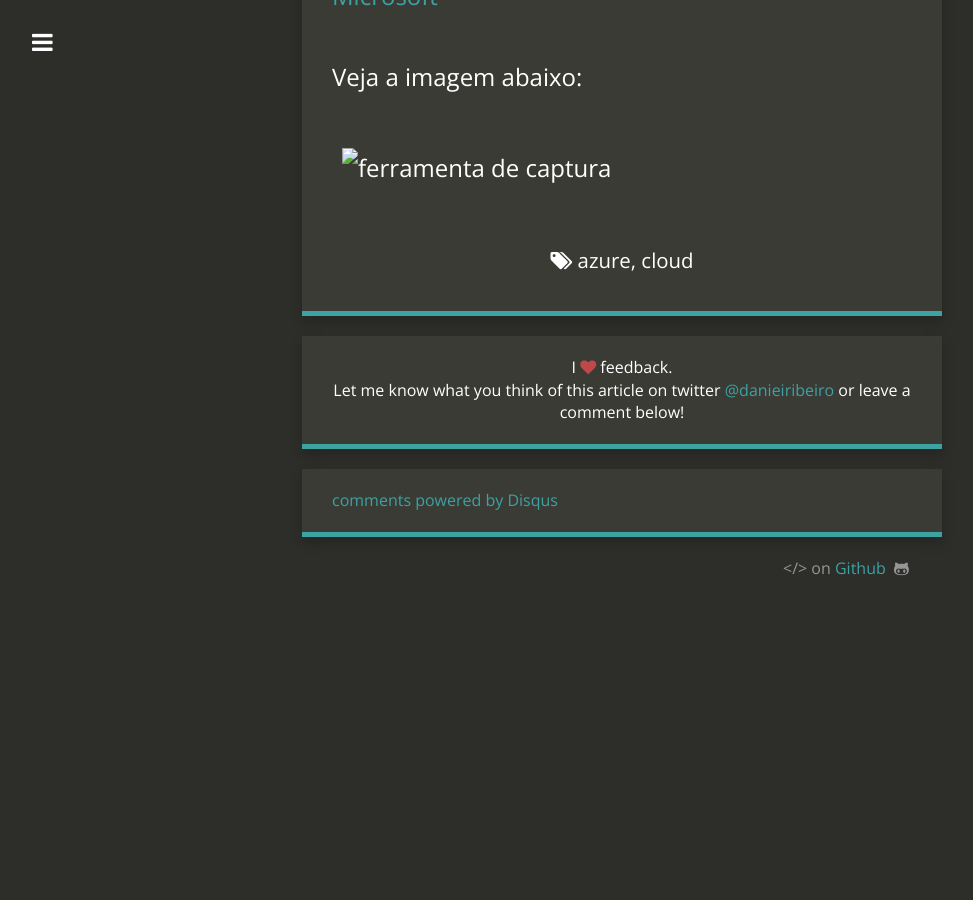
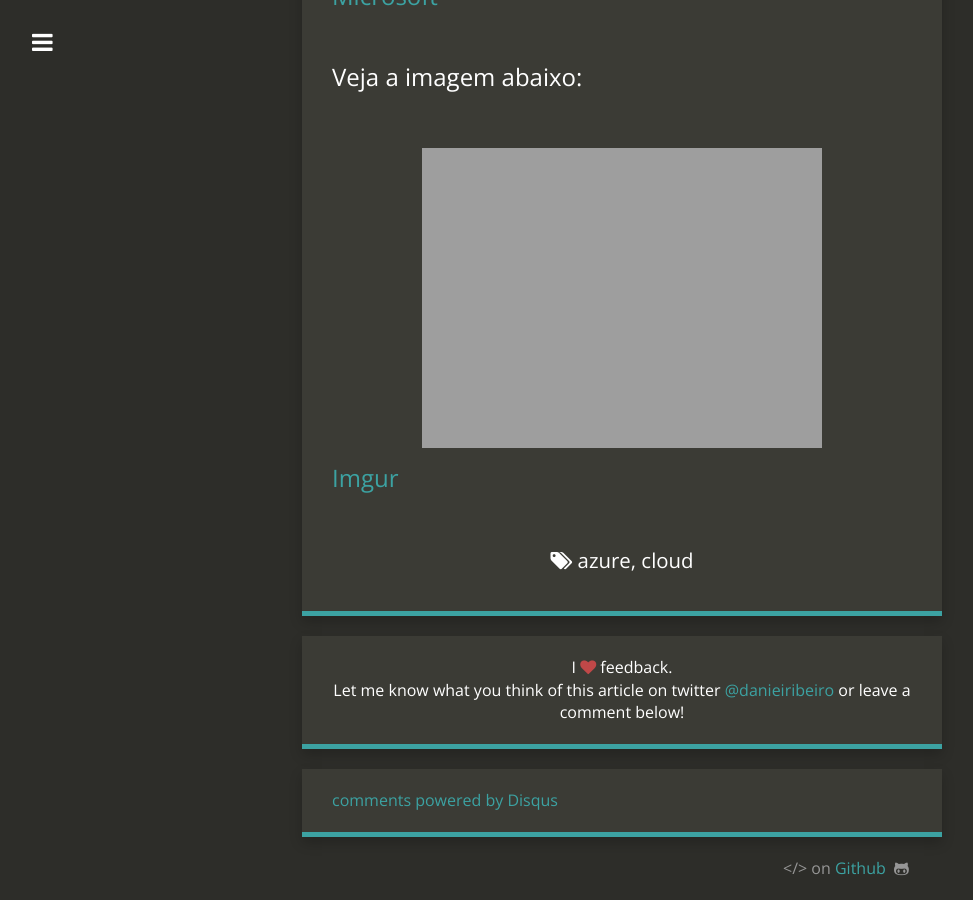
Before and after one commit to daribei/xdanielribeiro.github.io, a Jekyll site: the page built from _posts/2017-12-12-introducao-ms-azure.md, in a window 1280 px wide and 900 px high, scrolled down 2026 px. Shown: the whole window, without its empty margins (18-991 px from the left). Built offline with Jekyll 4.4.1, drawn with Linux system fonts in a browser that asks for light colours; nearby versions of some CDN libraries; comment, search, counter and statistics services are not loaded; before the commit the page ends 2626 px from its top, so only the background shows below that.

Commit message:
Update 2017-12-12-introducao-ms-azure.md

```diff
--- a/_posts/2017-12-12-introducao-ms-azure.md
+++ b/_posts/2017-12-12-introducao-ms-azure.md
@@ -44,4 +44,5 @@
 
 Veja a imagem abaixo:
 
-![ferramenta de captura]({{site.baseurl}}/_posts/Capture.JPG)
+![Ferramenta de Cap]({{site.baseurl}}/https://drive.google.com/open?id=1RRRqS91wPoA6n0OTFtMHOBh_zs2sUBbD)
+[Imgur](https://i.imgur.com/M4iCsUS.jpg)
```
